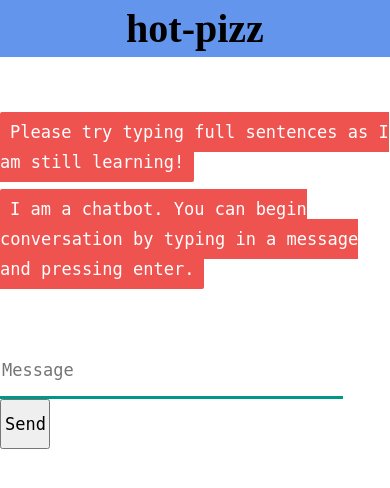
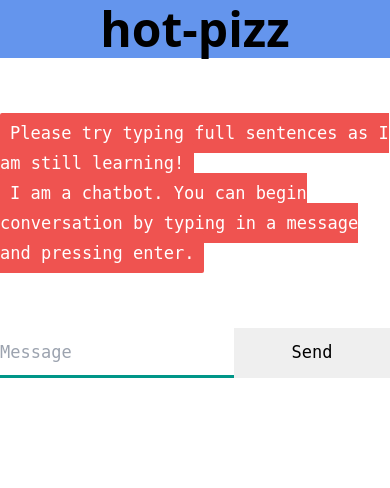
Before and after one commit to younusesherif/hot-pizz, a Flask app: page / in a window 390 px wide. Shown: the top 488 px of the page. Run offline with Flask 2, Linux system fonts and the light colour scheme; parts of the project's set-up code (start-up, migrations or seed data) failed here and were passed over; some libraries are stand-ins or nearby versions.

Commit message:
new changes

```diff
--- a/static/style.css
+++ b/static/style.css
@@ -38,54 +38,35 @@ h3 {
 }
 
 #chatbox {
-    margin-left: auto;
-    margin-right: auto;
-    width: 40%;
+
+    width: 100%;
     margin-top: 60px;
 }
 
 #userInput {
-    margin-left: auto;
-    margin-right: auto;
-    width: 40%;
+
+    width: 100%;
     margin-top: 60px;
 }
 input[type=text]{
     height: 50px;
-    width: 50px;
+    width: 60%;
     background: transparent;
 }
 input[type=submit]{
     height: 50px;
-    width: 60px;
+    width: 40%;
 }
 input:focus {
     outline: none;
   }
 @media only screen and (max-width: 768px) {
 
-    #chatbox {
-        width: 100%;
-        margin-top: 60px;
-    }
-    #userInput {
-        width: 100%;
-        margin-top: 60px;
-    }
-    input[type=text]{
-        height: 50px;
-        width: 40px;
-    }
-    input[type=submit]{
-        height: 50px;
-        width: 50px;
-    }
 }
 
 
 
 #textInput {
-    width: 87%;
     border: none;
     border-bottom: 3px solid #009688;
     font-family: monospace;
--- a/templates/index.html
+++ b/templates/index.html
@@ -4,17 +4,21 @@
     <meta charset="UTF-8">
     <meta name="viewport" content="width=device-width, initial-scale=1.0">
     <link rel="stylesheet" type="text/css" href="/static/style.css">
+    <link
+      href="https://unpkg.com/tailwindcss@^1.0/dist/tailwind.min.css"
+      rel="stylesheet"
+    />
     <script src="https://ajax.googleapis.com/ajax/libs/jquery/3.2.1/jquery.min.js"></script>
   </head>
   <body>
     <div class="bg">
-    <h1 class="title">hot-pizz</h1>
-    <div class="card">
+    <h1 class="title text-5xl font-bold">hot-pizz</h1>
+    <div class="card md:mx-48 lg:mx-48 xl:mx-48">
       <div id="chatbox" class="">
         <p class="botText"><span>Please try typing full sentences as I am still learning!</span></p>
         <p class="botText"><span>I am a chatbot. You can begin conversation by typing in a message and pressing enter.</span></p>
       </div>
-      <div id="userInput" class="">
+      <div id="userInput" class="flex flex-wrap">
         <input id="textInput" type="text" name="msg" placeholder="Message">
         <input id="buttonInput" type="submit" value="Send">
       </div>
```
